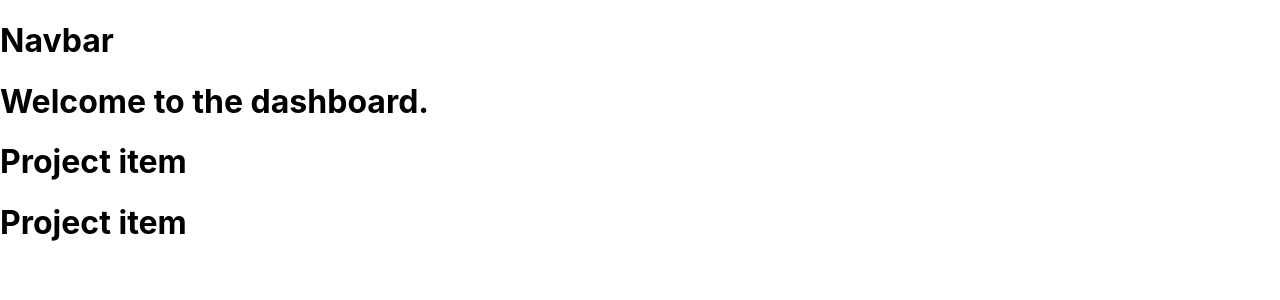
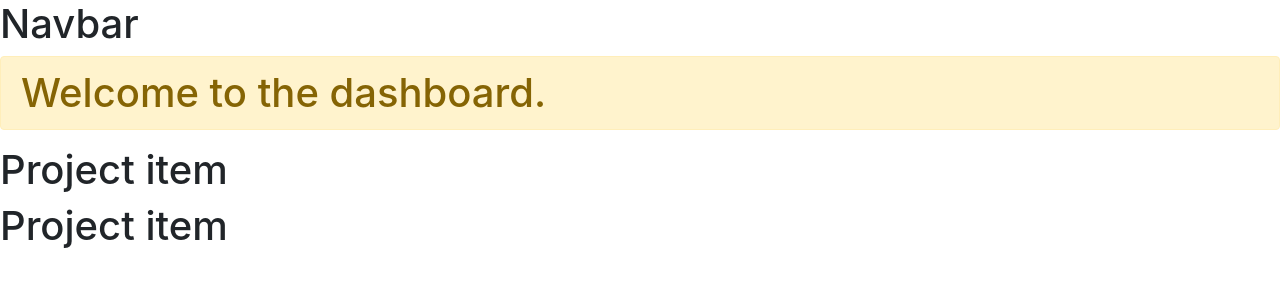
Before and after one commit to ergisgjergji/project-manager, a React (Create React App) app in the folder project-manager-react-client/: page /dashboard in a window 1280 px wide. Shown: the top 300 px of the page. Built offline with nearby package versions, Linux system fonts and the light colour scheme; the HTML template or start-up script is replaced by a standard one.

Commit message:
Installed bootstrap package

```diff
--- a/project-manager-react-client/package.json
+++ b/project-manager-react-client/package.json
@@ -6,6 +6,7 @@
     "@testing-library/jest-dom": "^4.2.4",
     "@testing-library/react": "^9.5.0",
     "@testing-library/user-event": "^7.2.1",
+    "bootstrap": "^4.5.0",
     "react": "^16.13.1",
     "react-dom": "^16.13.1",
     "react-scripts": "3.4.1"
--- a/project-manager-react-client/src/App.js
+++ b/project-manager-react-client/src/App.js
@@ -1,4 +1,5 @@
 import React from 'react';
+import "bootstrap/dist/css/bootstrap.min.css";
 import './App.css';
 
 import Dashboard from './components/Dashboard';
--- a/project-manager-react-client/src/components/Dashboard.js
+++ b/project-manager-react-client/src/components/Dashboard.js
@@ -5,7 +5,7 @@
     render() {
         return (
             <div>
-                <h1>Welcome to the dashboard.</h1>
+                <h1 className="alert alert-warning">Welcome to the dashboard.</h1>
                 <ProjectItem/>
                 <ProjectItem/>
             </div>
```
Also changed, not shown: 1 other file (tests, documents, lock files or other folders).
